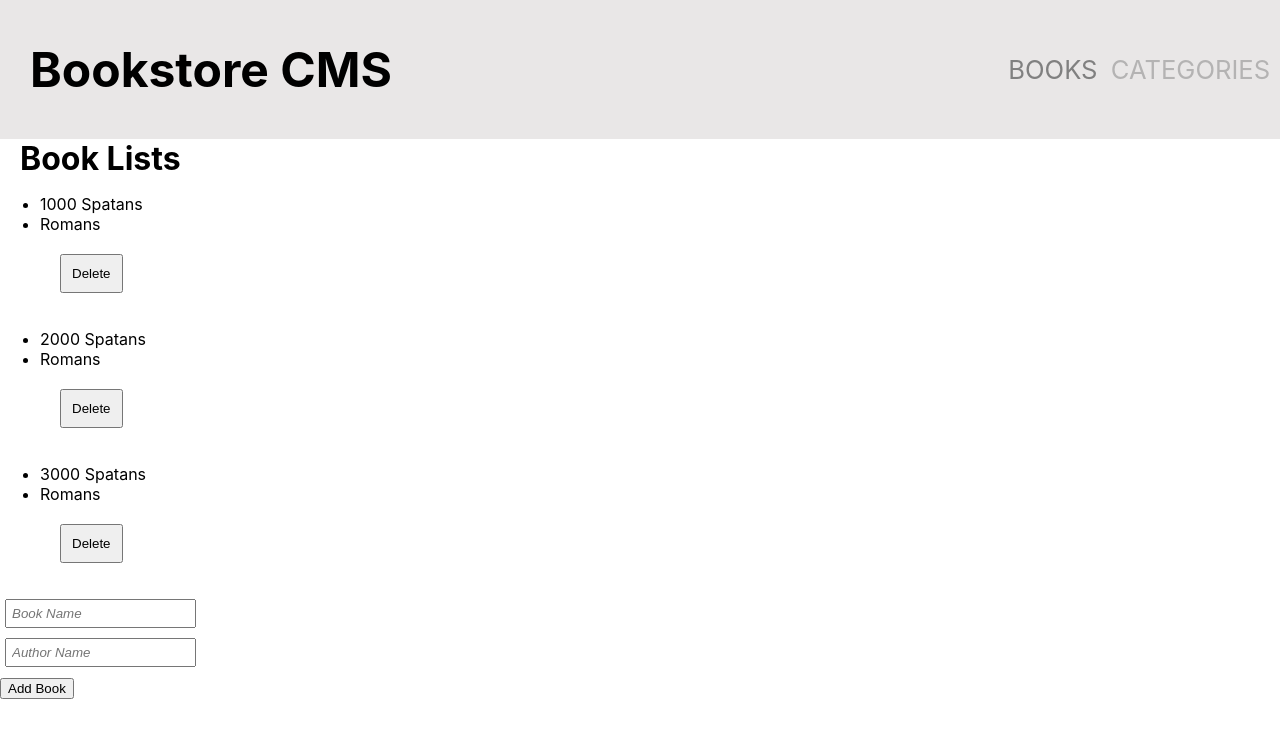
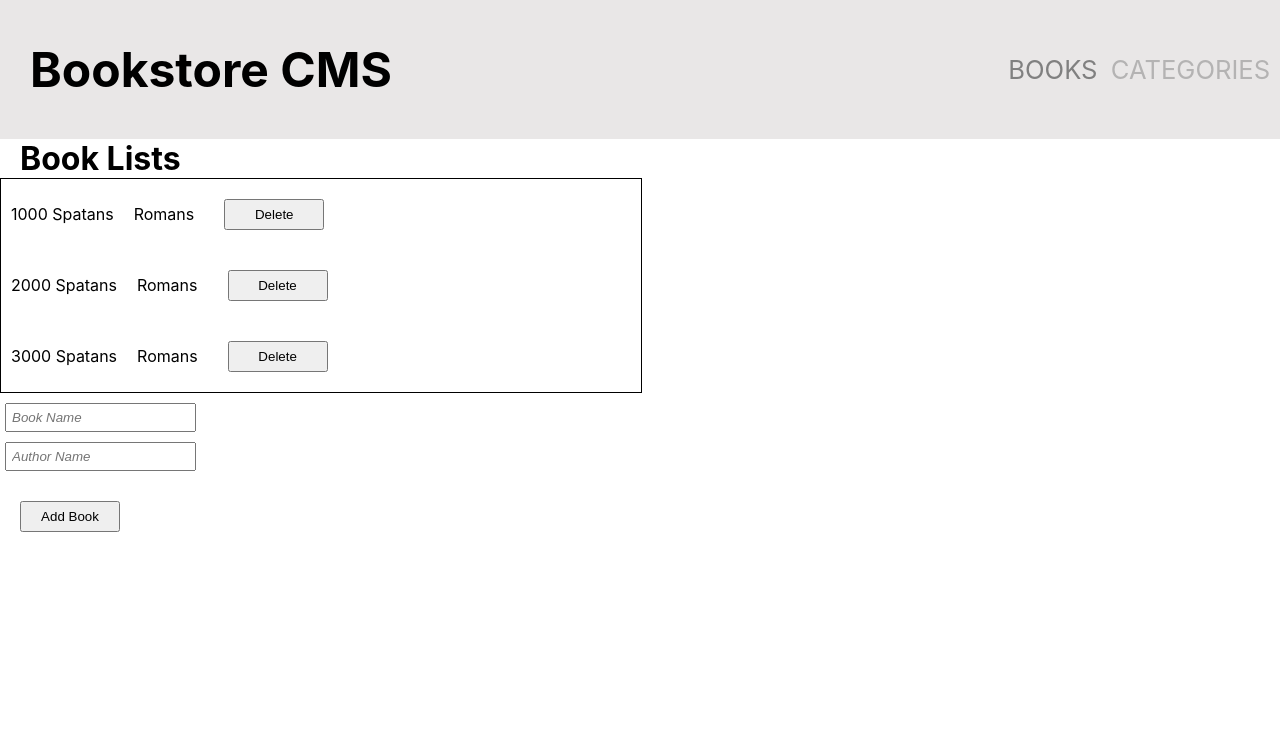
Before and after one commit to yayaismaail/bookstore, a React (Create React App) app: page / in a window 1280 px wide. Shown: the top 738 px of the page. Built offline with nearby package versions, Linux system fonts and the light colour scheme.

Commit message:
Add styles

```diff
--- a/src/styles.css
+++ b/src/styles.css
@@ -1,8 +1,10 @@
 .categories-btn,
-.remove-btn {
-  padding: 10px;
+.remove-btn,
+.add-book {
+  padding: 6px;
   margin: 20px;
   cursor: pointer;
+  width: 100px;
 }
 
 input {
@@ -11,12 +13,25 @@ input {
   margin: 10px 5px;
 }
 
-.book,
-.author,
-.by {
-  margin: 0 20px;
-}
-
 ::placeholder {
   font-style: italic;
 }
+
+.booklists {
+  list-style-type: none;
+  padding: 0;
+  margin: 0;
+  display: flex;
+}
+
+.lists {
+  padding: 10px;
+  display: flex;
+  justify-content: center;
+  align-items: center;
+}
+
+.books {
+  border: 1px solid;
+  width: 50%;
+}
```
